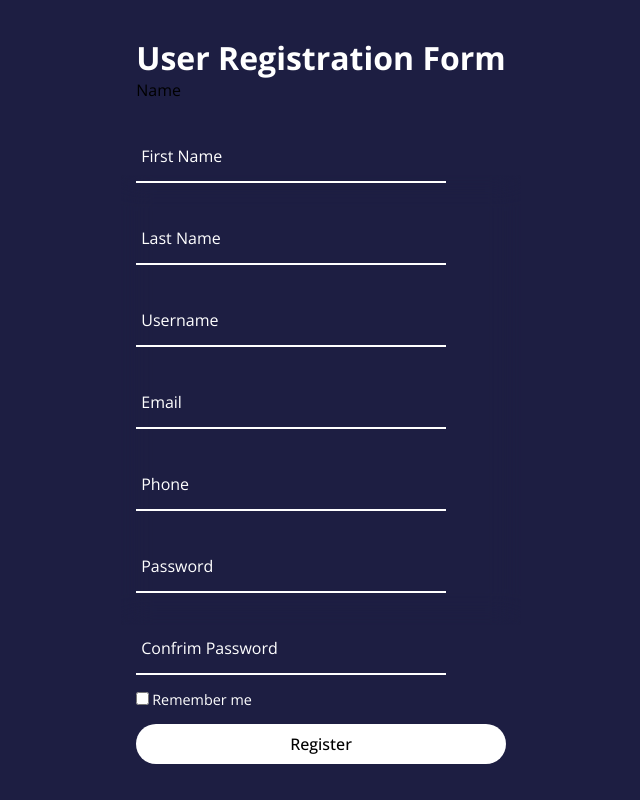
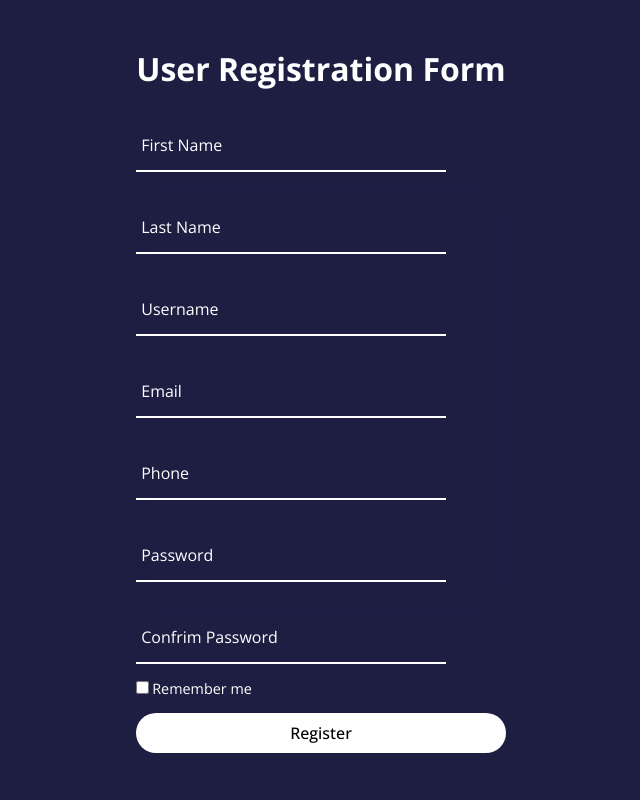
Before and after one commit to drumundana/Brisadonuts, a PHP site: page /user_register.php in a window 1280 px wide. Shown: the whole page, without its empty margins (319-959 px from the left). Run offline with PHP 8.4, Linux system fonts and the light colour scheme.

Commit message:
register

```diff
--- a/user_register.php
+++ b/user_register.php
@@ -12,8 +12,6 @@
     <div class="login-box">
         <form action="">
             <h2>User Registration Form</h2>
-            <div>
-                <label>Name</label>
                 <div class="input-box">
                     <input type="firstname" required>
                     <label>First Name</label>
@@ -22,7 +20,6 @@
                     <input type="lastname" required>
                     <label>Last Name</label>
                 </div>
-            </div>
             <div class="input-box">
                 <input type="username" required>
                 <label>Username</label>
```
